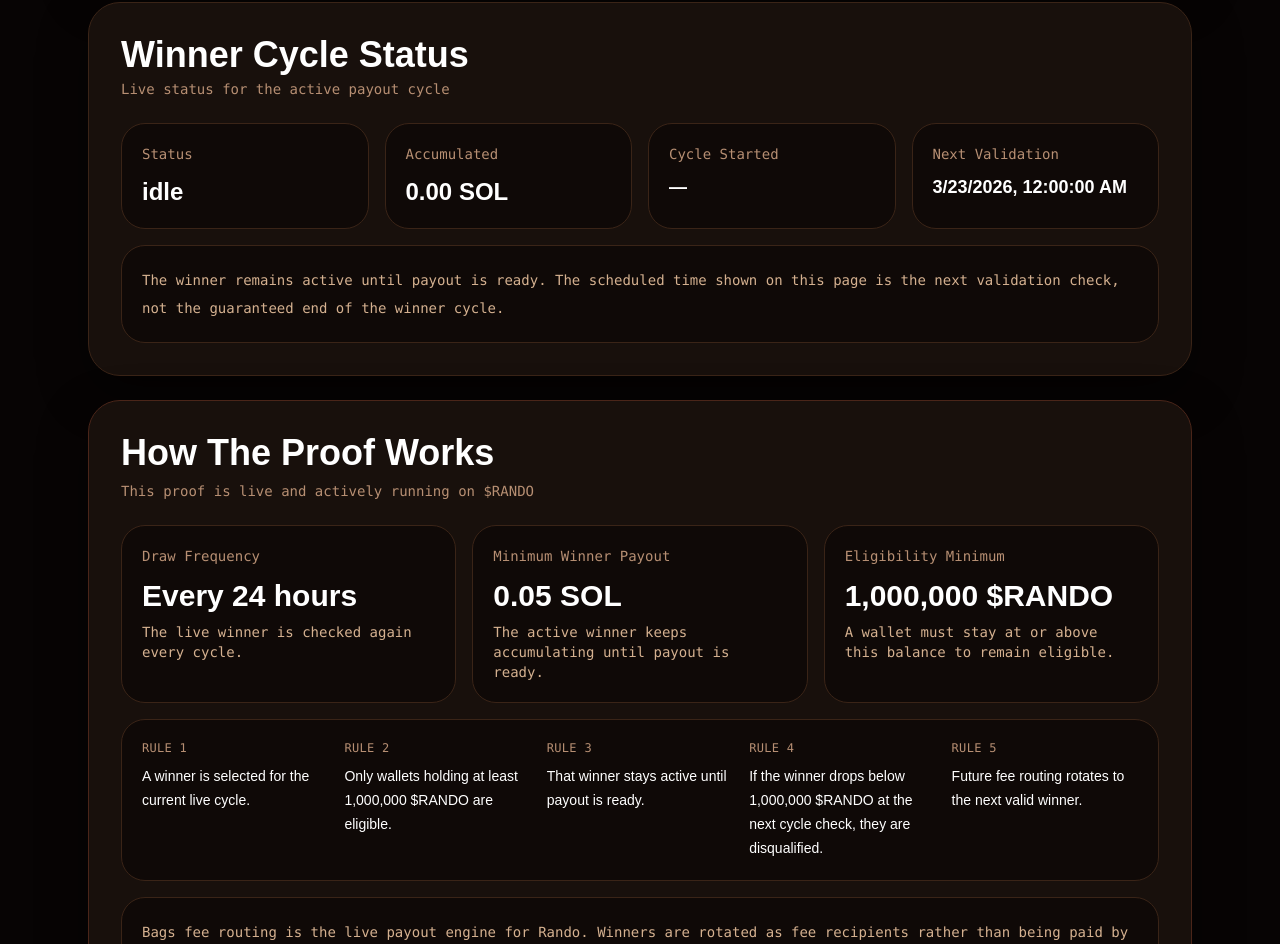
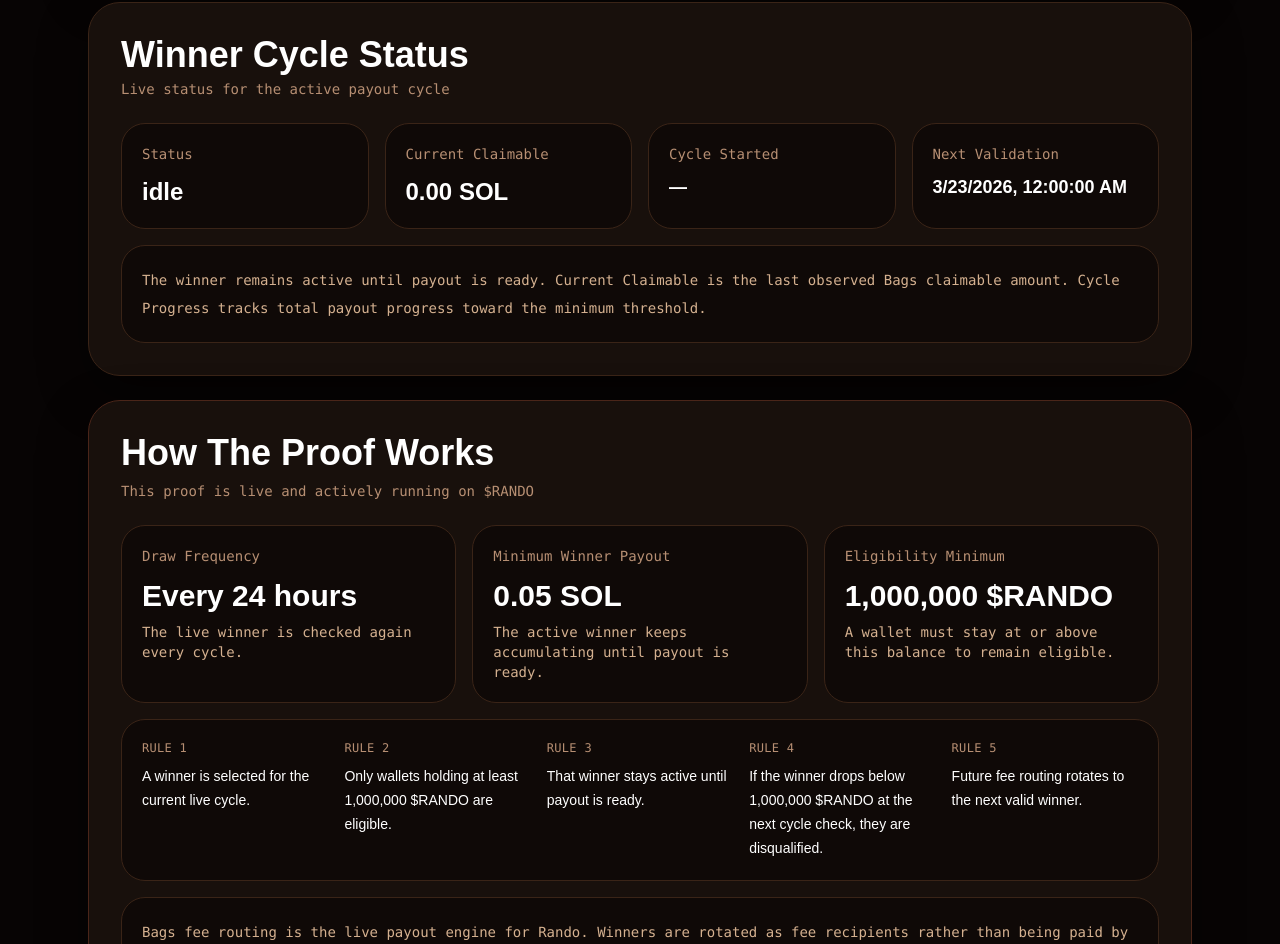
Before and after one commit to jacobcameron1-hash/Rando, a Next.js app: page /proof in a window 1280 px wide. Shown: the part 761-1705 px from the top of the page. Built offline with nearby package versions, Linux system fonts and the light colour scheme; no server answers; the database is empty; what @solana/wallet-adapter-react, @solana/wallet-adapter-react-ui would draw is missing.

Commit message:
Clarify payout progress and claimable values on proof page

```diff
--- a/src/app/proof/page.tsx
+++ b/src/app/proof/page.tsx
@@ -310,6 +310,9 @@ export default function PublicPage() {
       : null);
 
   const accumulatedSol = winnerCycle?.accumulatedSol ?? 0;
+  const currentClaimableSol = winnerCycle?.lastKnownClaimableSol ?? 0;
+  const totalClaimedSol = winnerCycle?.totalClaimedSol ?? 0;
+  const lastClaimCheckAt = winnerCycle?.lastClaimCheckAt || '';
   const cycleStatus = winnerCycle?.status || 'idle';
   const cycleStartedAt = winnerCycle?.cycleStartedAt || '';
   const nextCycleCheckAt = nextDraw?.nextDrawAtIso || '';
@@ -424,13 +427,25 @@ export default function PublicPage() {
 
                 <div className="rounded-[24px] border border-[#3a2417] bg-[#0f0907] p-5">
                   <div className="font-mono text-sm text-[#b78f73]">
-                    Accumulated
+                    Current Claimable
                   </div>
                   <div className="mt-3 text-2xl font-black text-white sm:text-3xl">
-                    {formatSol(accumulatedSol)} SOL
+                    {formatSol(currentClaimableSol)} SOL
                   </div>
                   <div className="mt-2 font-mono text-sm text-[#d5b190]">
-                    {formatSol(minPayoutSol)} SOL minimum before payout
+                    last checked {formatDate(lastClaimCheckAt)}
+                  </div>
+                </div>
+
+                <div className="rounded-[24px] border border-[#3a2417] bg-[#0f0907] p-5">
+                  <div className="font-mono text-sm text-[#b78f73]">
+                    Cycle Progress
+                  </div>
+                  <div className="mt-3 text-2xl font-black text-white sm:text-3xl">
+                    {formatSol(accumulatedSol)} / {formatSol(minPayoutSol)} SOL
+                  </div>
+                  <div className="mt-2 font-mono text-sm text-[#d5b190]">
+                    total toward winner payout threshold
                   </div>
                 </div>
 
@@ -445,13 +460,24 @@ export default function PublicPage() {
                     until next winner validation
                   </div>
                 </div>
+              </div>
 
+              <div className="grid gap-4 md:grid-cols-2">
                 <div className="rounded-[24px] border border-[#3a2417] bg-[#0f0907] p-5">
                   <div className="font-mono text-sm text-[#b78f73]">
                     Next Check At
                   </div>
                   <div className="mt-3 text-lg font-black leading-tight text-white">
                     {formatDate(nextCycleCheckAt)}
+                  </div>
+                </div>
+
+                <div className="rounded-[24px] border border-[#3a2417] bg-[#0f0907] p-5">
+                  <div className="font-mono text-sm text-[#b78f73]">
+                    Total Claimed This Cycle
+                  </div>
+                  <div className="mt-3 text-lg font-black leading-tight text-white">
+                    {formatSol(totalClaimedSol)} SOL
                   </div>
                 </div>
               </div>
@@ -481,10 +507,10 @@ export default function PublicPage() {
 
             <div className="rounded-[24px] border border-[#3a2417] bg-[#0f0907] p-5">
               <div className="font-mono text-sm text-[#b78f73]">
-                Accumulated
+                Current Claimable
               </div>
               <div className="mt-3 text-2xl font-black text-white">
-                {formatSol(accumulatedSol)} SOL
+                {formatSol(currentClaimableSol)} SOL
               </div>
             </div>
 
@@ -508,9 +534,9 @@ export default function PublicPage() {
           </div>
 
           <div className="mt-4 rounded-[24px] border border-[#3a2417] bg-[#0f0907] p-5 font-mono text-sm leading-7 text-[#d5b190]">
-            The winner remains active until payout is ready. The scheduled time
-            shown on this page is the next validation check, not the guaranteed
-            end of the winner cycle.
+            The winner remains active until payout is ready. Current Claimable is
+            the last observed Bags claimable amount. Cycle Progress tracks total
+            payout progress toward the minimum threshold.
           </div>
         </section>
 
```
